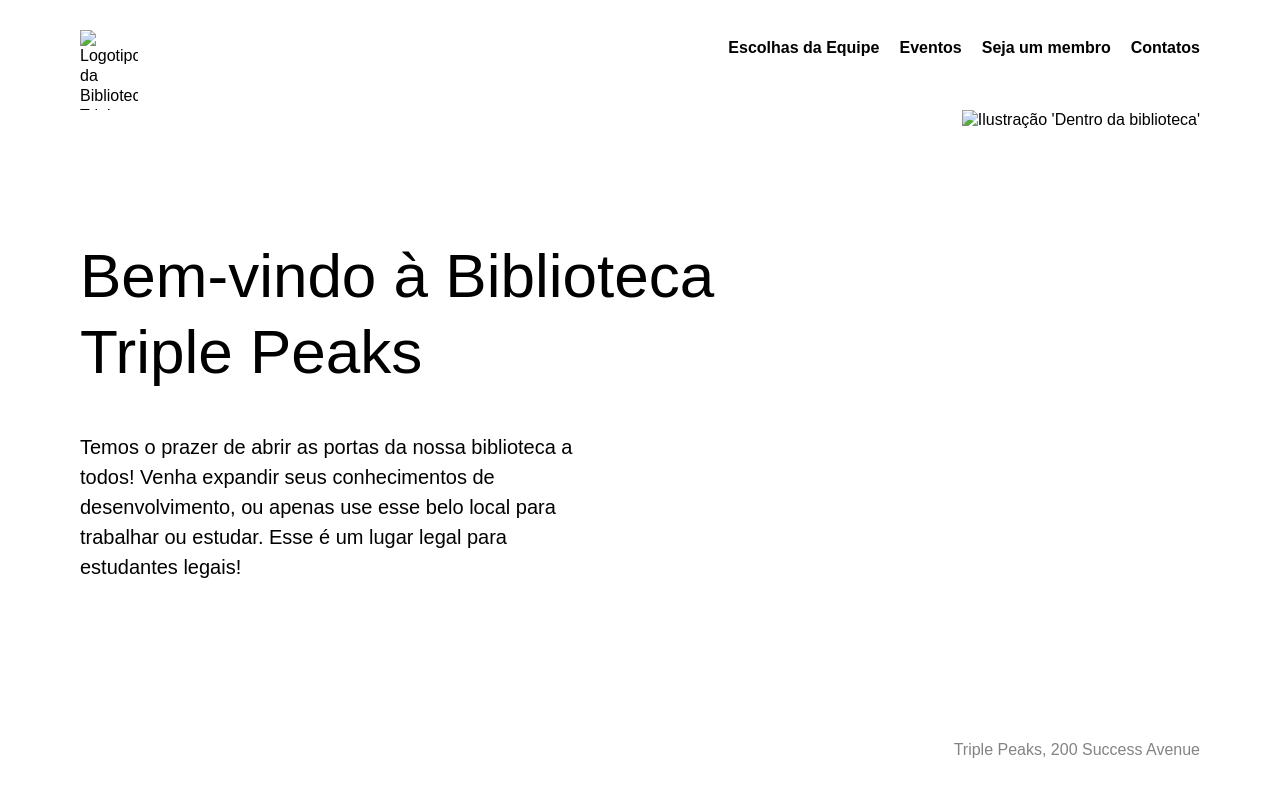
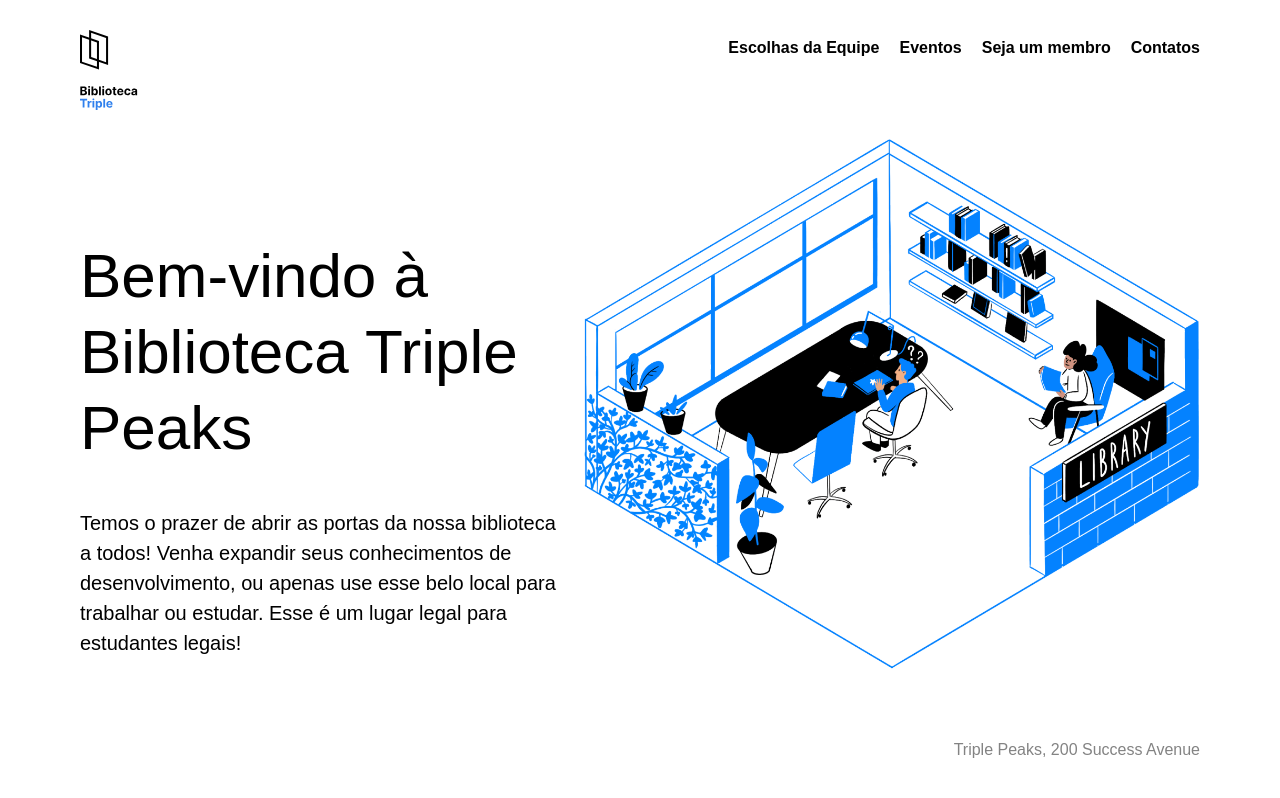
Before and after one commit to Rcezxr/web_project_library_pt, a plain HTML site: page index.html in a window 1280 px wide. Shown: the top 798 px of the page. Drawn offline with nearby package versions, Linux system fonts and the light colour scheme; files whose address does not match are found by name.

Commit message:
events new

```diff
--- a/index.html
+++ b/index.html
@@ -12,7 +12,7 @@
       <header class="header">
         <nav class="nav">
           <img
-            src="./images/logo.svg"
+            src="images/web_project_3_images/se_project_3_images/logo.svg"
             alt="Logotipo da Biblioteca Triple Peaks"
             class="nav__logo"
           />
@@ -43,7 +43,7 @@
             </p>
           </div>
           <img
-            src="./images/inside_the_library.png"
+            src="images/web_project_3_images/se_project_3_images/inside_the_library.png"
             alt="Ilustração 'Dentro da biblioteca'"
             class="header__image"
           />
--- a/styles/style.css
+++ b/styles/style.css
@@ -86,7 +86,7 @@
 }
 
 .staff {
-  background-image: url("../images/staff_picks_background.jpg");
+  background-image: url("../images/web_project_3_images/se_project_3_images/staff_picks_background.jpg");
   padding: 100px 0 140px;
   background-size: cover;
   background-repeat: no-repeat;
```
Also changed, not shown: images/web_project_3_images/se_project_3_images/inside_the_library.png (added), images/web_project_3_images/se_project_3_images/logo.svg (added), images/web_project_3_images/se_project_3_images/staff_picks_background.jpg (added).
